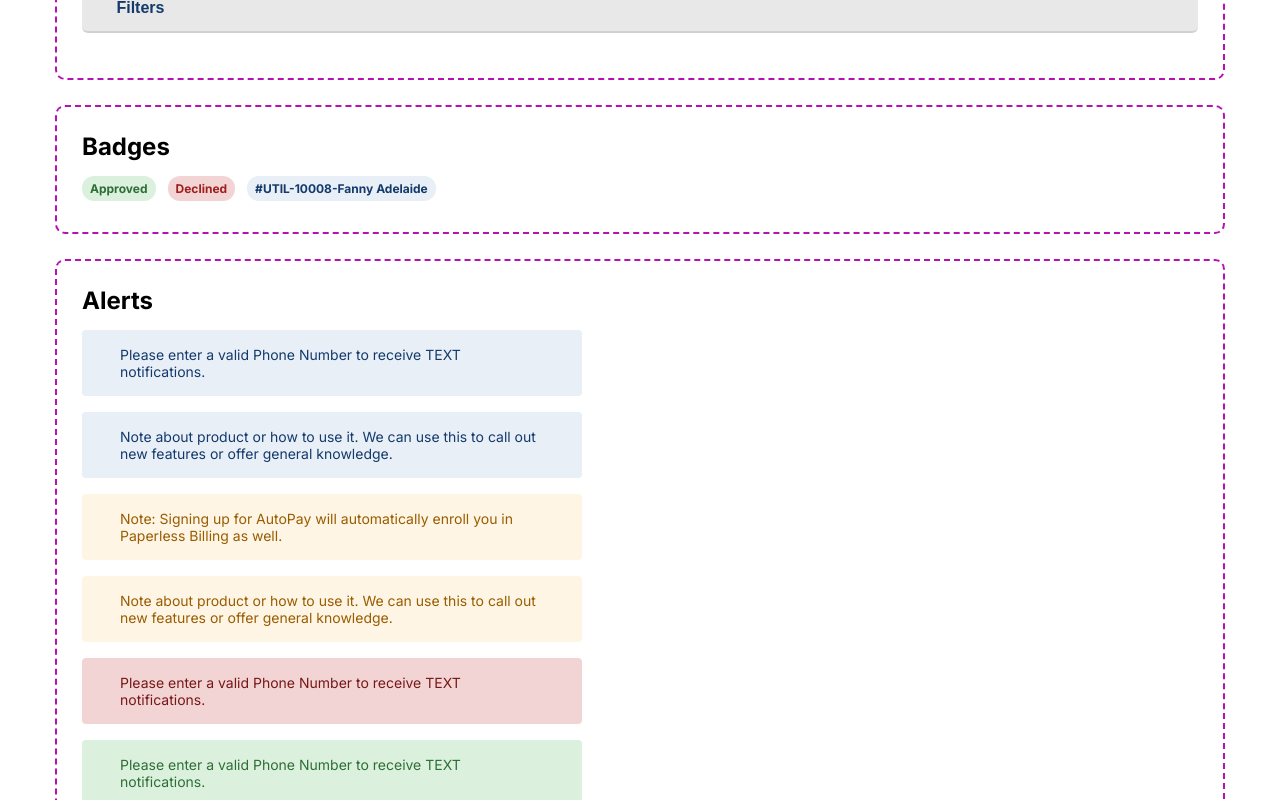
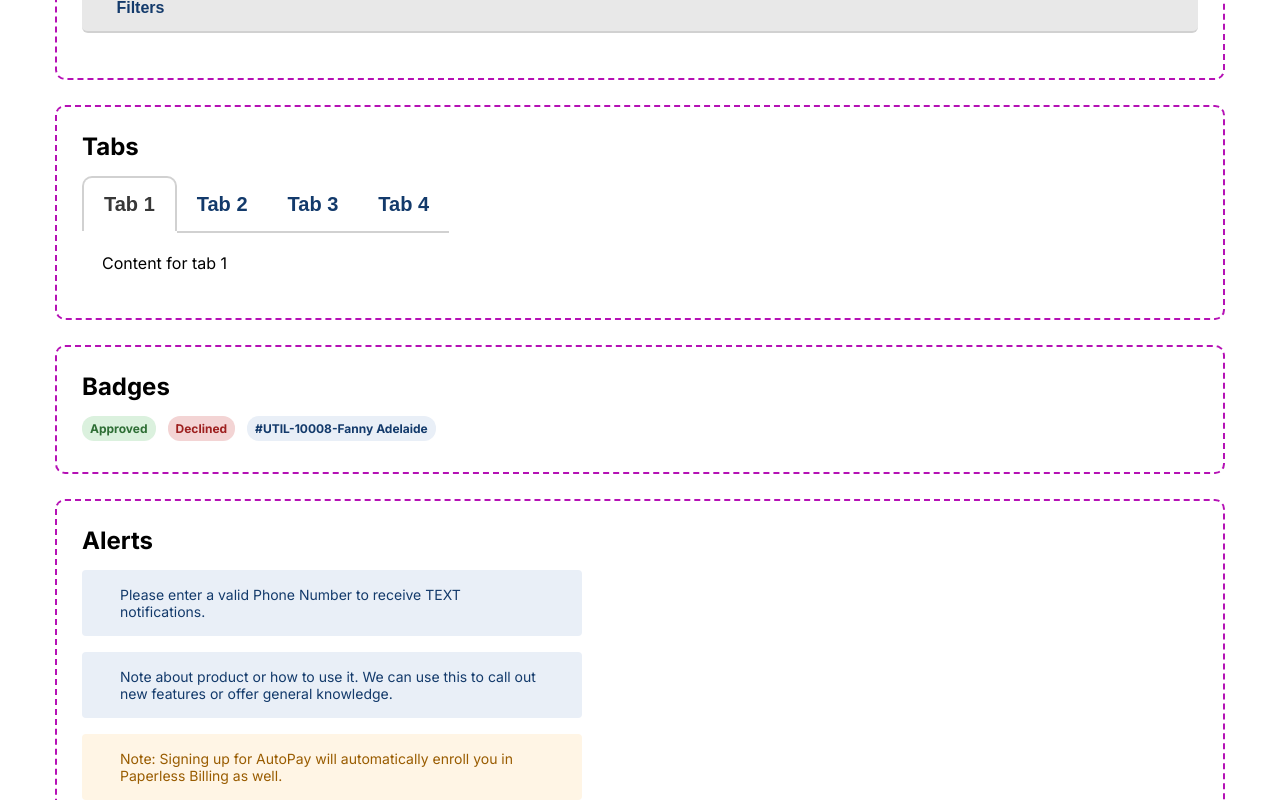
Before and after one commit to Billybobchops/design-system, a Next.js app: page / in a window 1280 px wide. Shown: the part 1220-2020 px from the top of the page. Built offline with nearby package versions, Linux system fonts and the light colour scheme.

Commit message:
create tab components

```diff
--- a/src/app/page.tsx
+++ b/src/app/page.tsx
@@ -16,6 +16,7 @@ import RadioGroupStory from '@/style-guide/RadioGroupStory';
 import DividerStory from '@/style-guide/DividerStory';
 import DatePickerInput from '@/components/DatePicker';
 import ModalStory from '@/style-guide/ModalStory';
+import TabsStory from '@/style-guide/TabsStory';
 
 export default function Home() {
     return (
@@ -45,6 +46,10 @@ export default function Home() {
                     <AccordionStory />
                 </ComponentDisplayArea>
 
+				<ComponentDisplayArea title='Tabs'>
+					<TabsStory />
+				</ComponentDisplayArea>
+
                 <ComponentDisplayArea title='Badges'>
                     <BadgeStory />
                 </ComponentDisplayArea>
@@ -69,7 +74,7 @@ export default function Home() {
                     <DividerStory />
                 </ComponentDisplayArea>
 
-                <ComponentDisplayArea title='Modal'>
+                <ComponentDisplayArea title='Modals/Dialogs'>
 					<ModalStory />
 				</ComponentDisplayArea>
 
--- a/src/app/variables.module.scss
+++ b/src/app/variables.module.scss
@@ -1,6 +1,6 @@
 // PAYER PORTAL //
 
-// Display Vars: just for demo purposes
+// Display Vars: just for demo style guide purposes
 $display-border: 3px dashed skyblue;
 $component-area-border: 2px dashed #b511b5;
 
@@ -74,7 +74,7 @@ $ic-neutral-100: #000;
 
 $button-margin: 15px;
 
-// export for access within .tsx files so we don't have to harcode any vars!
+// export for access within .tsx files not just .scss -- so we don't have to hardcode any vars!
 :export {
 	icBrandTrueGreen: $ic-brand-truegreen;
 	icBrandMintGreen: $ic-brand-mintgreen;
--- /dev/null
+++ b/src/components/Tab.module.scss
@@ -0,0 +1,24 @@
+@use '../app/variables.module.scss';
+
+.tab {
+	background-color: transparent;
+	border: none;
+	border-bottom: 2px solid variables.$ic-neutral-20;
+	color: variables.$ic-blue-70;
+	font-size: 20px;
+	font-weight: 700;
+	padding: 15px 20px;
+
+	&:hover {
+		color: variables.$ic-blue-50;
+	}
+}
+
+.tab[aria-selected="true"] {
+	border-top: 2px solid variables.$ic-neutral-20;
+	border-left: 2px solid variables.$ic-neutral-20;
+	border-right: 2px solid variables.$ic-neutral-20;
+	border-bottom: none;
+	border-radius: 10px 10px 0 0;
+	color: variables.$ic-neutral-80;
+}
--- /dev/null
+++ b/src/components/Tab.tsx
@@ -0,0 +1,26 @@
+import classes from './Tab.module.scss';
+import { useTabsContext } from './TabsContext';
+
+interface TabProps {
+    children: React.ReactNode;
+    tab: string;
+}
+
+const Tab: React.FC<TabProps> = ({ children, tab }) => {
+    const { selectedTab, setSelectedTab, tabsPrefix } = useTabsContext();
+
+    return (
+        <button
+            aria-controls={`tab-${tabsPrefix}-tabpanel-${tab}`}
+            aria-selected={selectedTab === tab}
+			className={classes.tab}
+            onClick={() => setSelectedTab(tab)}
+            role='tab'
+            tabIndex={selectedTab === tab ? 0 : -1}
+        >
+            {children}
+        </button>
+    );
+};
+
+export default Tab;
--- /dev/null
+++ b/src/components/TabList.module.scss
@@ -0,0 +1,5 @@
+// @use '../app/variables.module.scss';
+
+// .tabList {
+// 	border-bottom: 2px solid variables.$ic-neutral-20;
+// }
--- /dev/null
+++ b/src/components/TabList.tsx
@@ -0,0 +1,51 @@
+// import classes from './TabList.module.scss';
+import { useRef, useCallback } from 'react';
+
+interface TabListProps {
+    children: React.ReactNode;
+    ariaLabel: string;
+}
+
+const TabList: React.FC<TabListProps> = ({ children, ariaLabel }) => {
+    const refList = useRef<HTMLDivElement>(null);
+
+    const onKeyDown = useCallback((e: React.KeyboardEvent) => {
+        const list = refList.current;
+        if (!list) return;
+
+        const tabs = Array.from<HTMLElement>(
+            list.querySelectorAll('[role="tab"]:not([disabled])')
+        );
+
+        const index = tabs.indexOf(document.activeElement as HTMLElement);
+
+        if (index < 0) return;
+        switch (e.key) {
+            case 'ArrowUp':
+            case 'ArrowLeft': {
+                const next = (index - 1 + tabs.length) % tabs.length;
+                tabs[next]?.focus();
+                break;
+            }
+            case 'ArrowDown':
+            case 'ArrowRight': {
+                const next = (index + 1 + tabs.length) % tabs.length;
+                tabs[next]?.focus();
+                break;
+            }
+        }
+    }, []);
+
+    return (
+        <div
+            aria-label={ariaLabel}
+            onKeyDown={onKeyDown}
+            ref={refList}
+            role='tablist'
+		>
+            {children}
+        </div>
+    );
+};
+
+export default TabList;
--- /dev/null
+++ b/src/components/TabPanel.module.scss
@@ -0,0 +1,3 @@
+.tabPanel {
+	padding: 20px;
+}
--- /dev/null
+++ b/src/components/TabPanel.tsx
@@ -0,0 +1,25 @@
+import classes from './TabPanel.module.scss';
+import { useTabsContext } from './TabsContext';
+
+interface TabPanelProps {
+    children: React.ReactNode;
+    tab: string;
+}
+
+const TabPanel: React.FC<TabPanelProps> = ({ children, tab }) => {
+	const { selectedTab, tabsPrefix } = useTabsContext();
+  	if (selectedTab !== tab) return null;
+
+	return (
+        <div
+			className={classes.tabPanel}
+			id={`tab-${tabsPrefix}-tabpanel-${tab}`}
+            role='tabpanel'
+            tabIndex={0}
+		>
+            {children}
+        </div>
+    );
+};
+
+export default TabPanel;
--- /dev/null
+++ b/src/components/Tabs.tsx
@@ -0,0 +1,22 @@
+import { TabsProvider } from './TabsContext';
+import { useId } from 'react';
+
+interface TabsProps {
+    children: React.ReactNode;
+    defaultSelectedTab: string;
+}
+
+const Tabs: React.FC<TabsProps> = ({ children, defaultSelectedTab }) => {
+    const tabsPrefix = useId();
+
+    return (
+        <TabsProvider
+            defaultSelectedTab={defaultSelectedTab}
+            tabsPrefix={tabsPrefix}
+		>
+            {children}
+        </TabsProvider>
+    );
+};
+
+export default Tabs;
--- /dev/null
+++ b/src/components/TabsContext.tsx
@@ -0,0 +1,45 @@
+import { useContext, createContext, useState } from 'react';
+
+export interface TabsContextProps {
+    selectedTab: string;
+    setSelectedTab: (tab: string) => void;
+    tabsPrefix: string;
+}
+
+const contextErrorString = 'useTabsContext must be used within a TabsProvider';
+
+const TabsContext = createContext<TabsContextProps | undefined>(undefined);
+
+export const useTabsContext = () => {
+    const context = useContext(TabsContext);
+    if (!context) {
+        throw new Error(contextErrorString);
+    }
+    return context;
+};
+
+interface TabsProviderProps {
+    children: React.ReactNode;
+    defaultSelectedTab: string;
+    tabsPrefix: string;
+}
+
+export const TabsProvider: React.FC<TabsProviderProps> = ({
+    children,
+    defaultSelectedTab,
+    tabsPrefix = '',
+}) => {
+    const [selectedTab, setSelectedTab] = useState(defaultSelectedTab);
+
+	const contextValue: TabsContextProps = {
+        selectedTab,
+        setSelectedTab,
+        tabsPrefix,
+    };
+
+    return (
+        <TabsContext.Provider value={contextValue}>
+            {children}
+        </TabsContext.Provider>
+    );
+};
--- /dev/null
+++ b/src/style-guide/TabsStory.tsx
@@ -0,0 +1,24 @@
+import Tabs from '@/components/Tabs';
+import TabList from '@/components/TabList';
+import Tab from '@/components/Tab';
+import TabPanel from '@/components/TabPanel';
+
+const TabsStory = () => {
+    return (
+        <Tabs defaultSelectedTab='tab1'>
+            <TabList ariaLabel='tabular options'>
+                <Tab tab='tab1'>Tab 1</Tab>
+                <Tab tab='tab2'>Tab 2</Tab>
+                <Tab tab='tab3'>Tab 3</Tab>
+                <Tab tab='tab4'>Tab 4</Tab>
+            </TabList>
+
+			<TabPanel tab='tab1'>Content for tab 1</TabPanel>
+			<TabPanel tab='tab2'>Content for tab 2</TabPanel>
+			<TabPanel tab='tab3'>Content for tab 3</TabPanel>
+			<TabPanel tab='tab4'>Content for tab 4</TabPanel>
+        </Tabs>
+    );
+};
+
+export default TabsStory;
```
